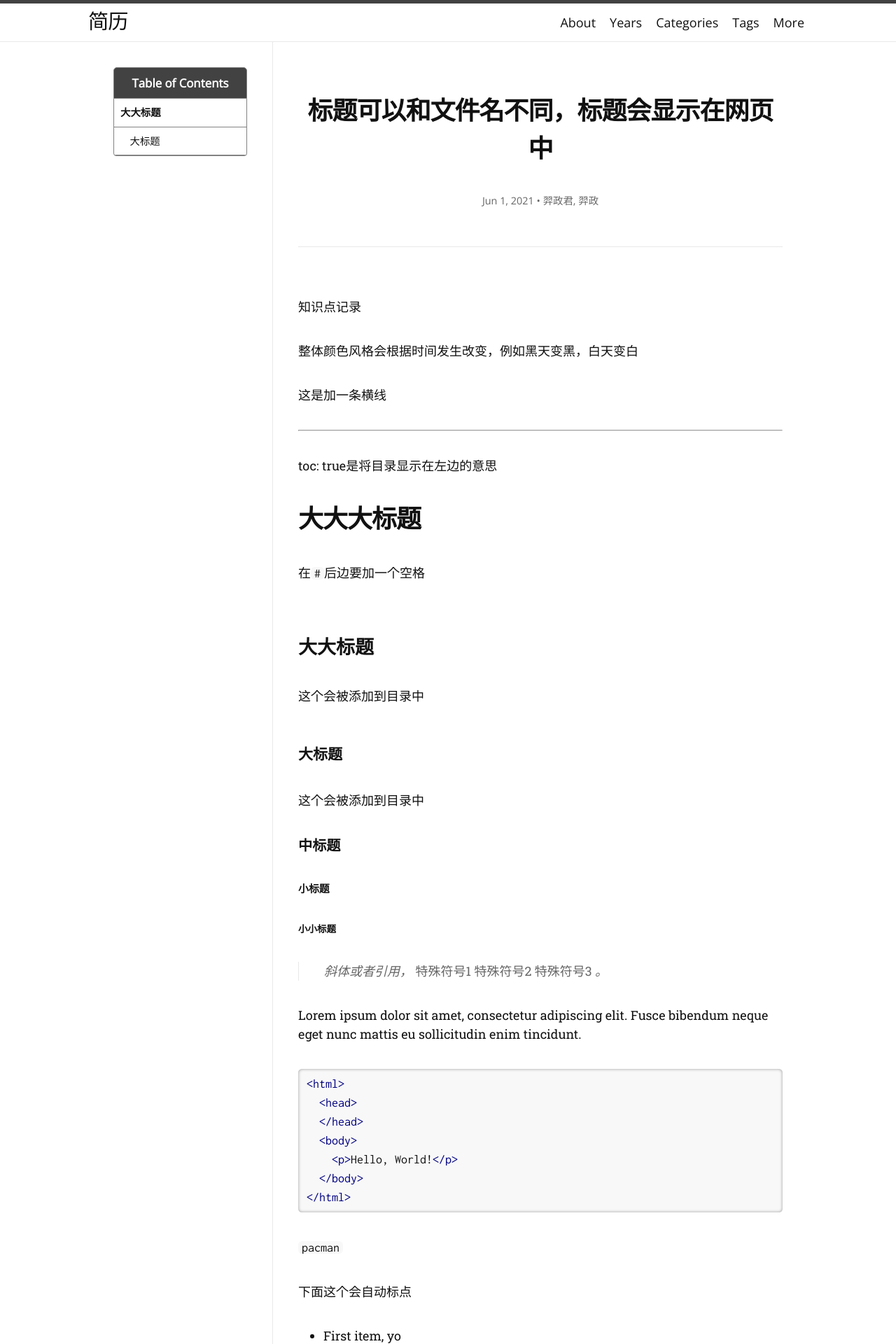
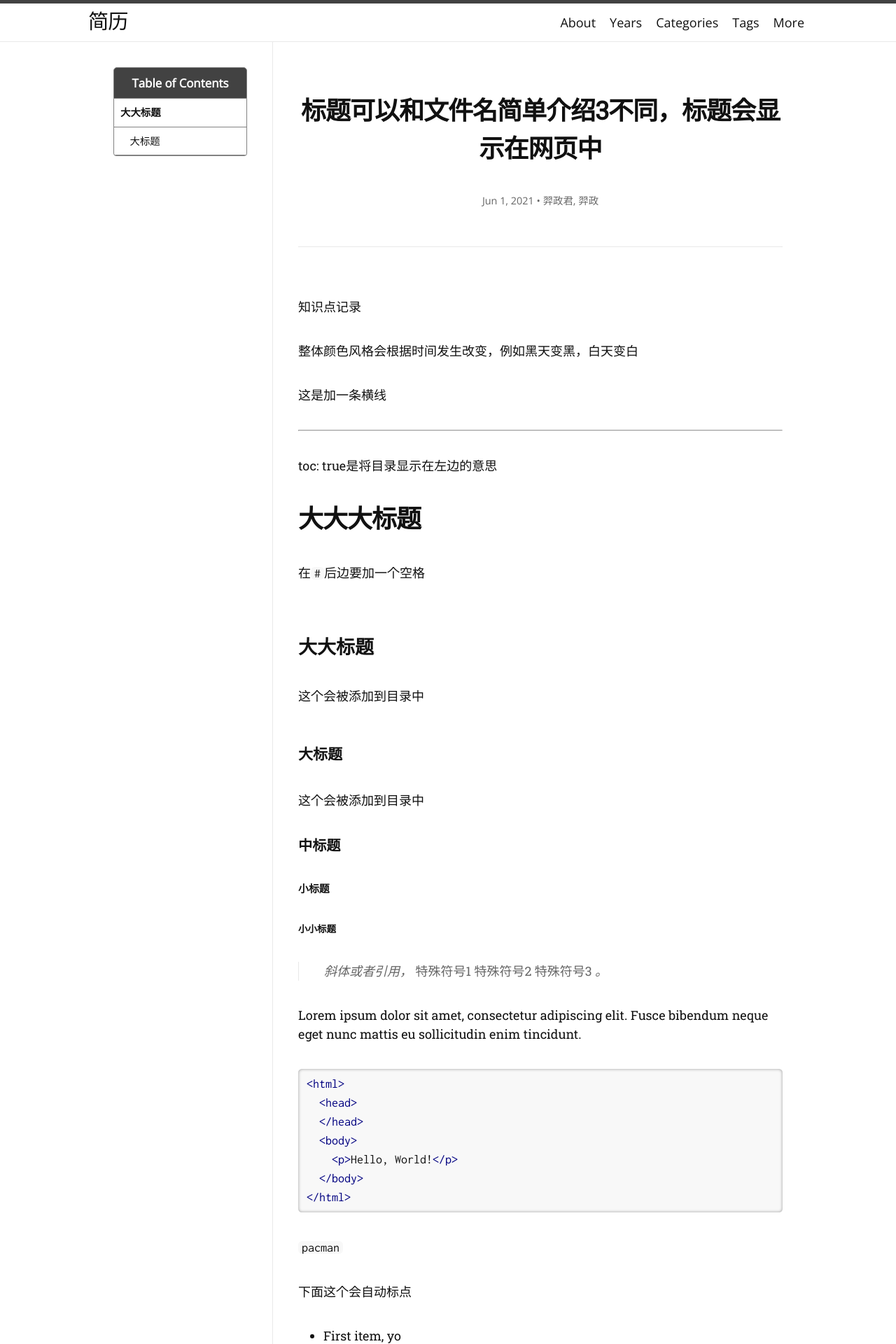
Before and after one commit to guohuanguohuan/helloyizhengjun.github.io, a Jekyll site: the page built from _posts/2021-06-01-简单介绍3.md, in a window 1280 px wide. Shown: the top 1920 px of the page at 70% size. Built offline with Jekyll 4.4.1, drawn with Linux system fonts in a browser that asks for light colours; nearby versions of some CDN libraries; some web fonts are replaced.

Commit message:
Update 2021-06-01-简单介绍3.md

```diff
--- a/_posts/2021-06-01-简单介绍3.md
+++ b/_posts/2021-06-01-简单介绍3.md
@@ -1,7 +1,7 @@
 ---
 layout: post
 toc: true
-title: "标题可以和文件名不同，标题会显示在网页中"
+title: "标题可以和文件名简单介绍3不同，标题会显示在网页中"
 categories: junk
 tags: [markdown, css, html]
 author:
```
